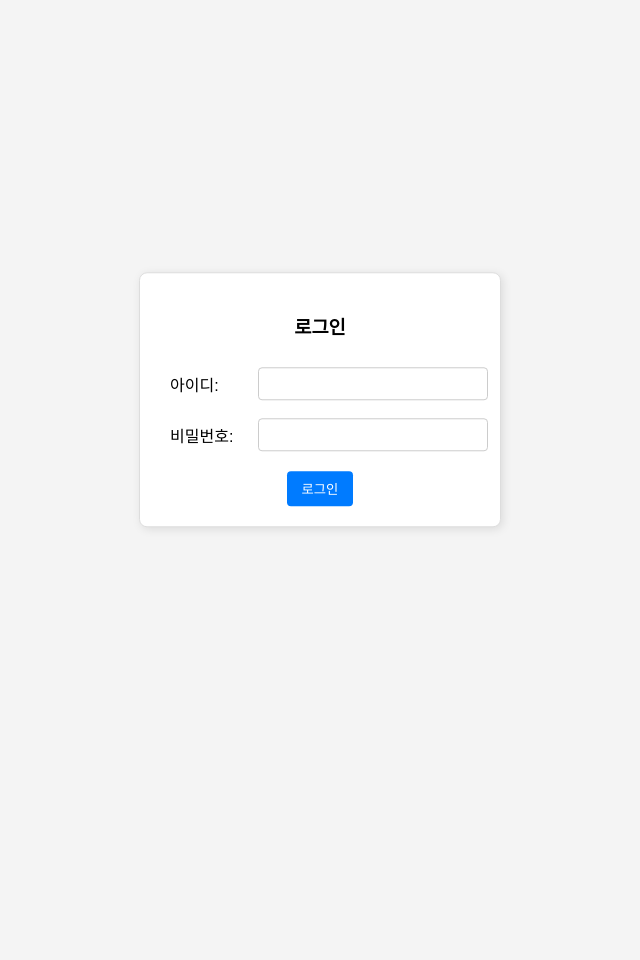
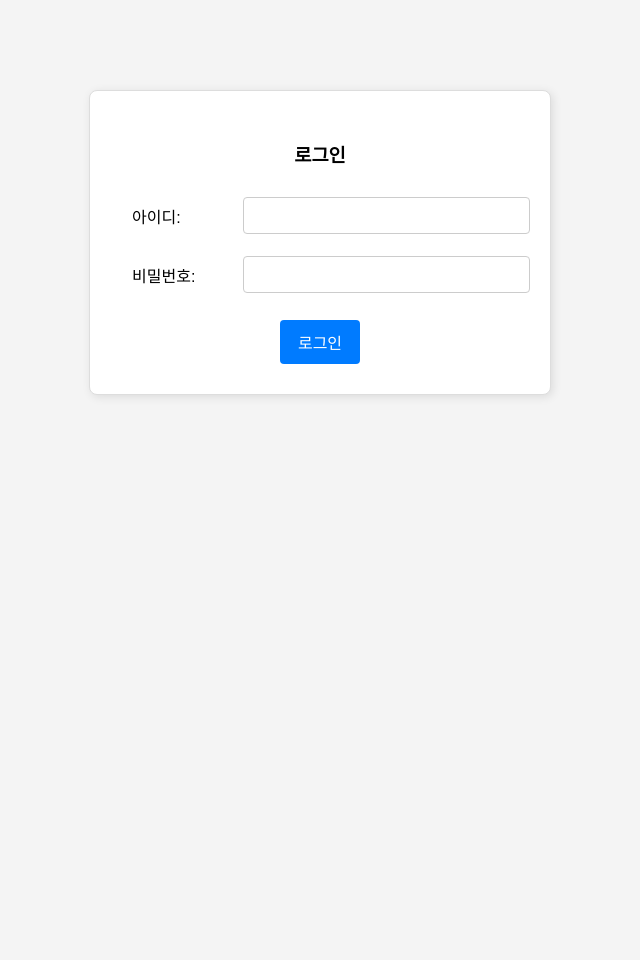
Before and after one commit to kimyounggoncom/kimyounggon, a Flask app: page / in a window 1280 px wide. Shown: the whole page, without its empty margins (320-960 px from the left). Before the commit the page ends 529 px from the top, so only its background shows below. Run offline with Flask 3, Linux system fonts and the light colour scheme.

Commit message:
로그인 20250204 21:00

```diff
--- a/app.py
+++ b/app.py
@@ -12,7 +12,7 @@ def home():
 
 @app.route('/plus')
 def plus():
-    print("플러스페이지지로 이동")
+    print("플러스페이지로 이동")
     return render_template("calculator/plus.html")
 
 
@@ -67,11 +67,6 @@ def esg_health_fin_qna():
 def retail_finance_automation():
     return render_template("esg/esg_system/retail_finance_automation.html")
 
-@app.route('/fail')
-def fail():
-    return render_template("auth/login.fail.html")
-
-
 
 @app.route('/login',methods=["POST"])
 def login():
@@ -85,13 +80,13 @@ def login():
         return redirect(url_for("home"))
     else:
         print("😒로그인 실패")
-        return render_template("auth/login.fail.html")
+        return render_template("auth/login.html",login_failed = True)
+
+
 
 @app.route('/calc', methods=["POST", "GET"])
 def calc():
     print("❤️전송된 데이터 방식:", request.method)
-
-
 
     if request.method == "POST":
         print("🤦‍♀️POST 방식으로 전송된 데이터")
@@ -112,7 +107,7 @@ def calc():
 
         print(f"{num1} {opcode} {num2} = {num3}")
         print("👍계산 성공👍")
-        return render_template("calculator/calc.html", num1 = num1, opcode = opcode, num2 = num2, num3 = num3)
+        return render_template("calculator/calc.html", num1= num1, opcode = opcode, num2 = num2, num3 = num3)
     else:
         return render_template("calculator/calc.html")
 
--- a/templates/auth/login.html
+++ b/templates/auth/login.html
@@ -11,39 +11,40 @@
             height: 100vh;
             display: flex;
             justify-content: center;
-            align-items: center;
+            align-items: flex-start; /* 🔹 위쪽으로 폼을 조금 이동 */
+            flex-direction: column; /* 🔹 세로 방향 정렬 */
+            padding: 80px 0; /* 🔹 위아래 공백을 늘림 */
             background-color: #f4f4f4;
         }
         .login-container {
-            width: 320px;
-            padding: 20px;
+            width: 400px;
+            padding: 30px;
             border: 1px solid #ddd;
             border-radius: 8px;
             box-shadow: 2px 2px 10px rgba(0, 0, 0, 0.1);
             background-color: white;
-            position: fixed;
-            top: 50%;
-            left: 50%;
-            transform: translate(-50%, -50%);
+            margin: 30px auto auto auto;  /* 🔹 위쪽 여백을 줄이고, 아래쪽 자동 조절 */
+            transform: translateY(-20px); /* 🔹 폼을 살짝 위로 올림 */
         }
         table {
             width: 100%;
         }
         td {
-            padding: 8px;
+            padding: 10px;
         }
         input {
             width: 100%;
-            padding: 8px;
+            padding: 10px;
             border: 1px solid #ccc;
             border-radius: 4px;
         }
         .btn-container {
             text-align: center;
-            margin-top: 10px;
+            margin-top: 15px;
         }
         button {
-            padding: 8px 15px;
+            padding: 10px 18px;
+            font-size: 16px;
             background-color: #007BFF;
             color: white;
             border: none;
@@ -56,6 +57,9 @@
     </style>
 </head>
 <body>
+    {% if login_failed %}
+        <h1>로그인 실패하셨습니다.</h1>
+    {% else %}
         <div class="login-container">
             <h3 style="text-align: center;">로그인</h3>
             <form action="/login" method="post">
@@ -74,5 +78,6 @@
                 </div>
             </form>
         </div>
+    {% endif %}
 </body>
 </html>
```
Also changed, not shown: templates/auth/login.fail.html (deleted, +0 -11 lines). Lines whose indentation alone changed are shown as unchanged.
